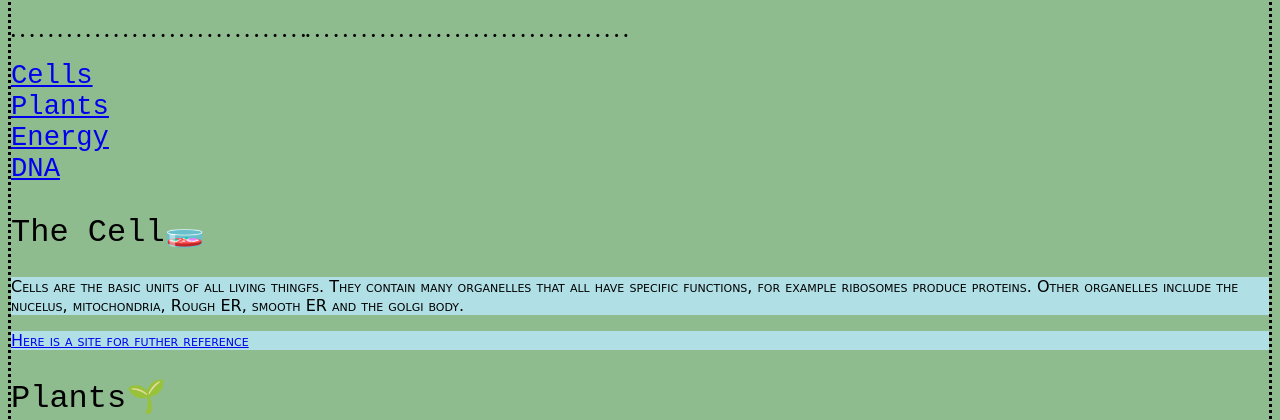
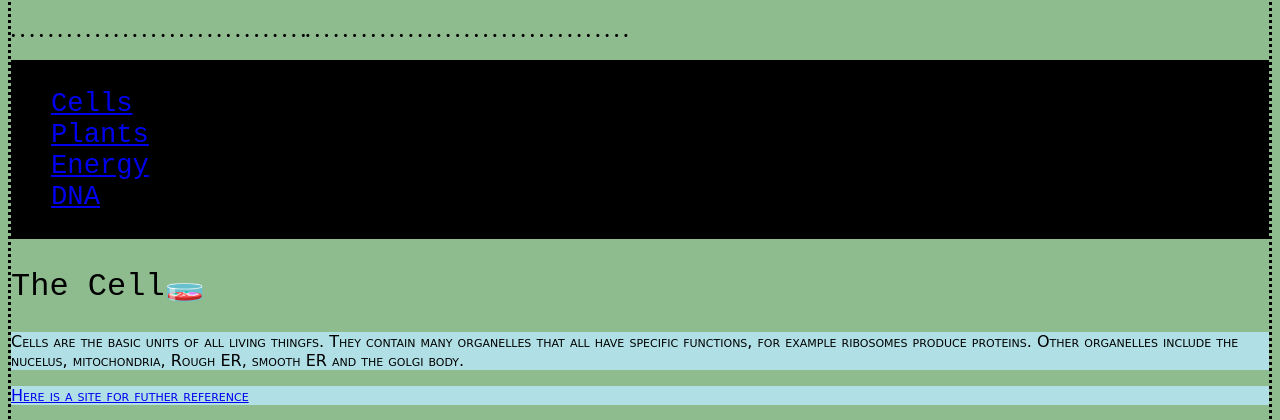
Before and after one commit to ChloeKH9/subject, a plain HTML site: page subject.html in a window 1280 px wide. Shown: the part 395-815 px from the top of the page. Drawn offline with Linux system fonts and the light colour scheme.

Commit message:
Update style.css

```diff
--- a/style.css
+++ b/style.css
@@ -6,10 +6,12 @@ p   { background-color : powderblue ;
       color : black ;
 	  font:  small-caps medium cursive;
 	}
-ul {
-      list-style-type: none;
-       margin: 0;
+nav {
+       list-style-type: none;
+        margin: 0;
         padding: 0;
+	background-color: black ;
+	overflow: hidden;
 	font : 1.7em "Courier New" ;
       }
  h2 {
```
